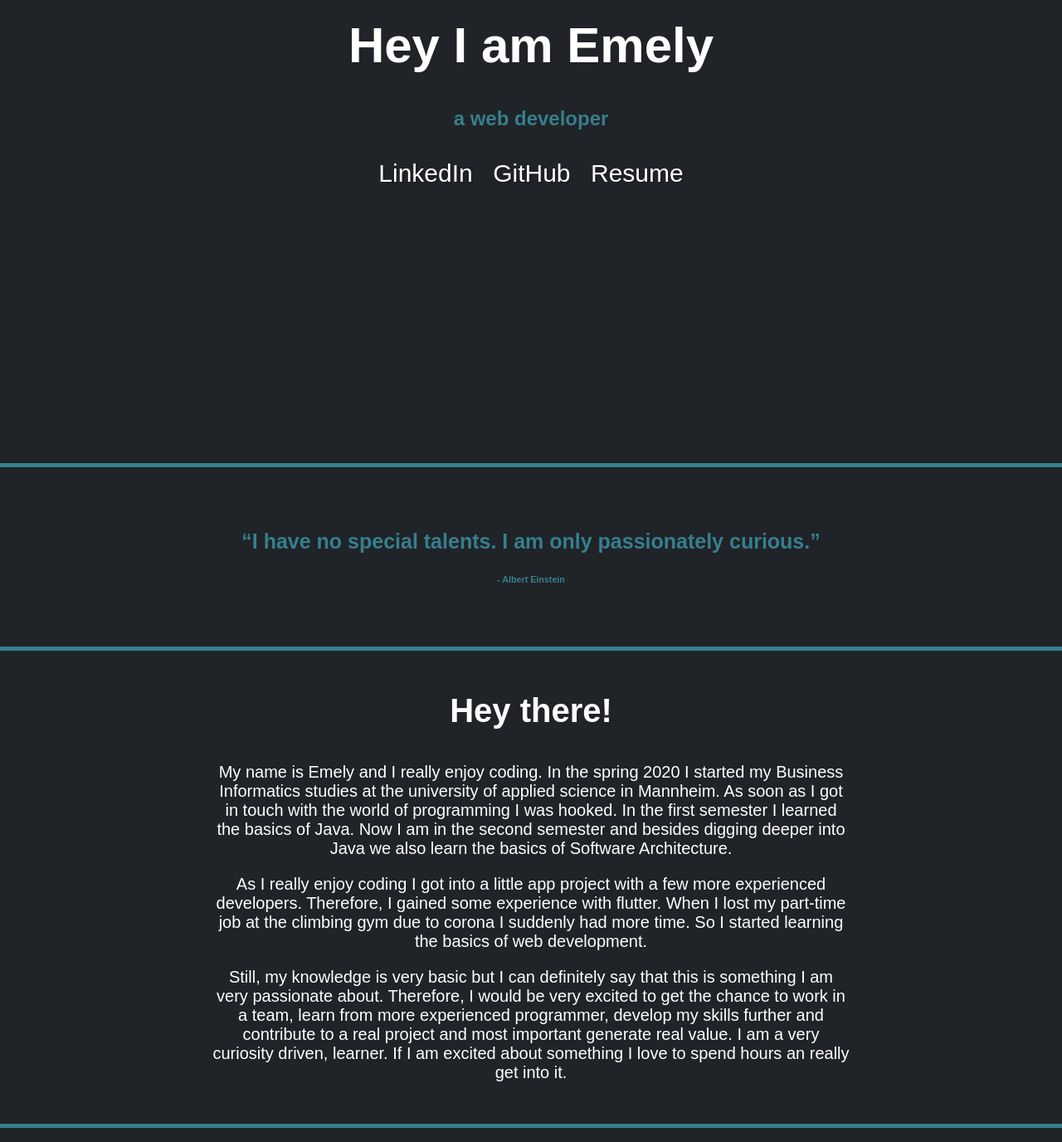
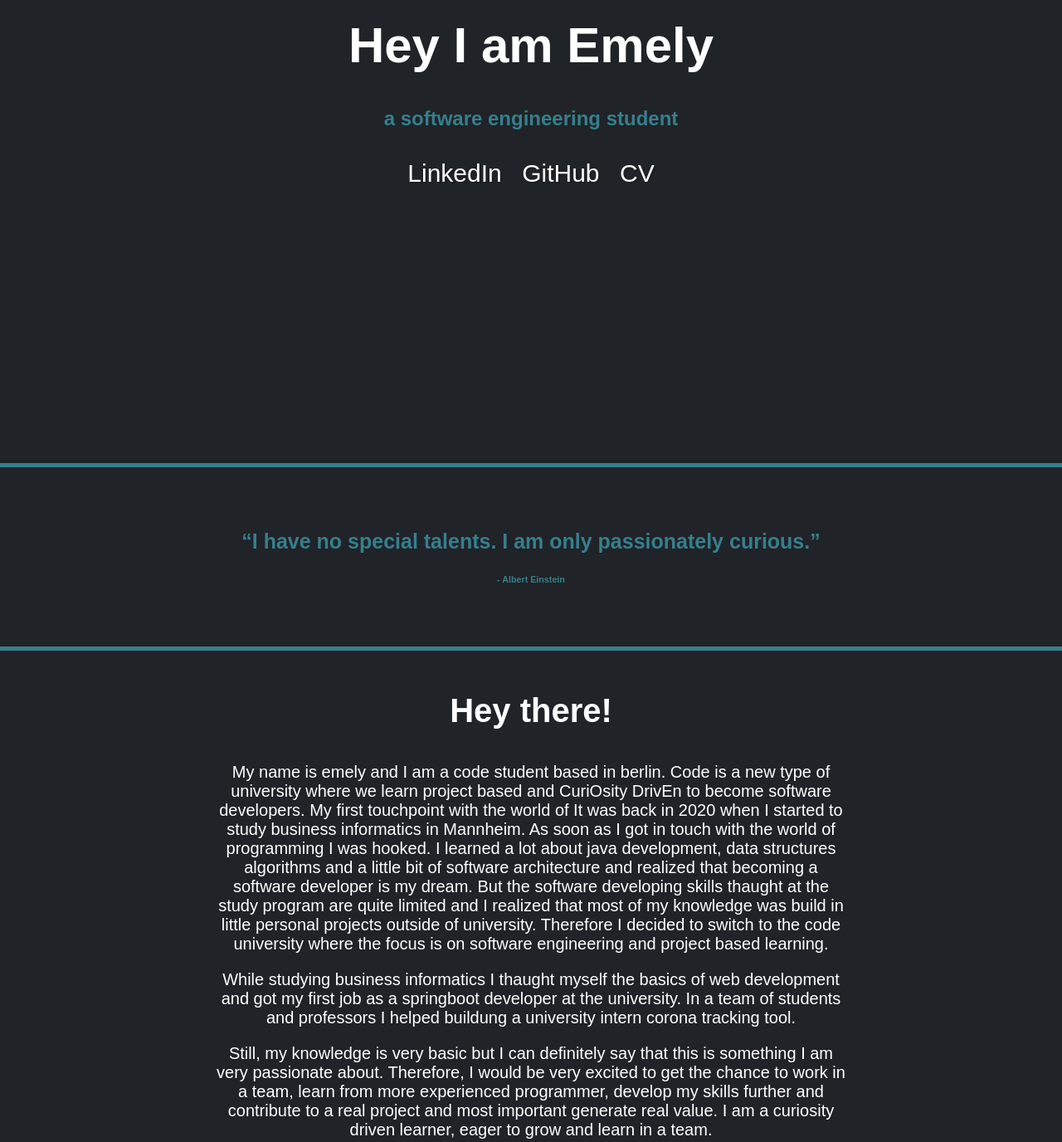
Before and after one commit to emely3h/Hi-there-I-m-Emely, a plain HTML site: page index.html in a window 1280 px wide. Shown: the part 340-1716 px from the top of the page at 83% size. Drawn offline with Linux system fonts and the light colour scheme.

Commit message:
update 31.08

```diff
--- a/index.html
+++ b/index.html
@@ -20,10 +20,10 @@
 
       <div class="headline">
         <h1>Hey I am Emely</h1>
-        <h2>a web developer</h2>
+        <h2>a software engineering student</h2>
         <a class="links" href="https://www.linkedin.com/in/emely-henninger-41a18a195/">LinkedIn</a>
         <a class="links" href="https://github.com/emely3h">GitHub</a>
-        <a class="links" href="./ressources/CV_EmelyHenninger.pdf" download="Resume_EmelyHenninger">Resume</a>
+        <a class="links" href="./ressources/CV_EmelyHenninger.pdf" download="Resume_EmelyHenninger">CV</a>
       </div>
     </div>
     <hr id="aboutSection">
@@ -38,25 +38,20 @@
     <div class="aboutContainer">
 
       <h3>Hey there!</h3>
-      <p> My name is Emely and I really enjoy coding. In the spring 2020 I started my Business Informatics studies at
-        the
-        university of applied science in Mannheim. As soon as I got in touch with the world of programming I was hooked.
-        In the first semester I learned the basics of Java. Now I am in the second semester and besides digging deeper
-        into Java we also learn the basics of Software Architecture.</p>
-      <p> As I really enjoy coding I got into a little app
-        project with a few more experienced developers. Therefore, I gained some experience with flutter.
-        When I lost my
-        part-time job at the climbing gym due to corona I suddenly had more time. So I started learning the basics of
-        web development.
+      <p> My name is emely and I am a code student based in berlin. Code is a new type of university where we learn project based and CuriOsity DrivEn to become software developers.
+        My first touchpoint with the world of It was back in 2020 when I started to study business informatics in Mannheim. As soon as I got in touch with the world of programming I was hooked.
+        I learned a lot about java development, data structures algorithms and a little bit of software architecture and realized that becoming a software developer is my dream.
+        But the software developing skills thaught at the study program are quite limited and I realized that most of my knowledge was build in little personal projects outside
+        of university. Therefore I decided to switch to the code university where the focus is on software engineering and project based learning.
+      </p>
+      <p>While studying business informatics I thaught myself the basics of web development and got my first job as a springboot developer at the university.
+        In a team of students and professors I helped buildung a university intern <a href"https://ctt.hs-mannheim.de/">corona tracking tool</a>.
+      </p>
       <p> Still, my knowledge is very basic but I can definitely say that this is something I am very
         passionate about. Therefore, I would be very excited to get the chance to work in a team, learn from more
         experienced programmer, develop my skills further and contribute to a real project and most important generate
         real value.
-        I am a very curiosity driven, learner. If I am excited about something I love to spend hours an really get
-        into
-        it.</p>
-
-
+        I am a curiosity driven learner, eager to grow and learn in a team.
       </p>
     </div>
     <hr id="projectSection">
@@ -105,7 +100,7 @@
     <div class="bottomDiv" id="contactSection">
       <div class="bottomInnerDiv">
         <h1>Get in touch</h1>
-        <a class="links" id="emailLink" href="mailto:emely3h@gmail.com">emely3h@gmail.com</a>
+        <a class="links" id="emailLink" href="mailto:emely.henninger@code.berlin">emely.henninger@code.berlin</a>
       </div>
 
       <hr>
```
